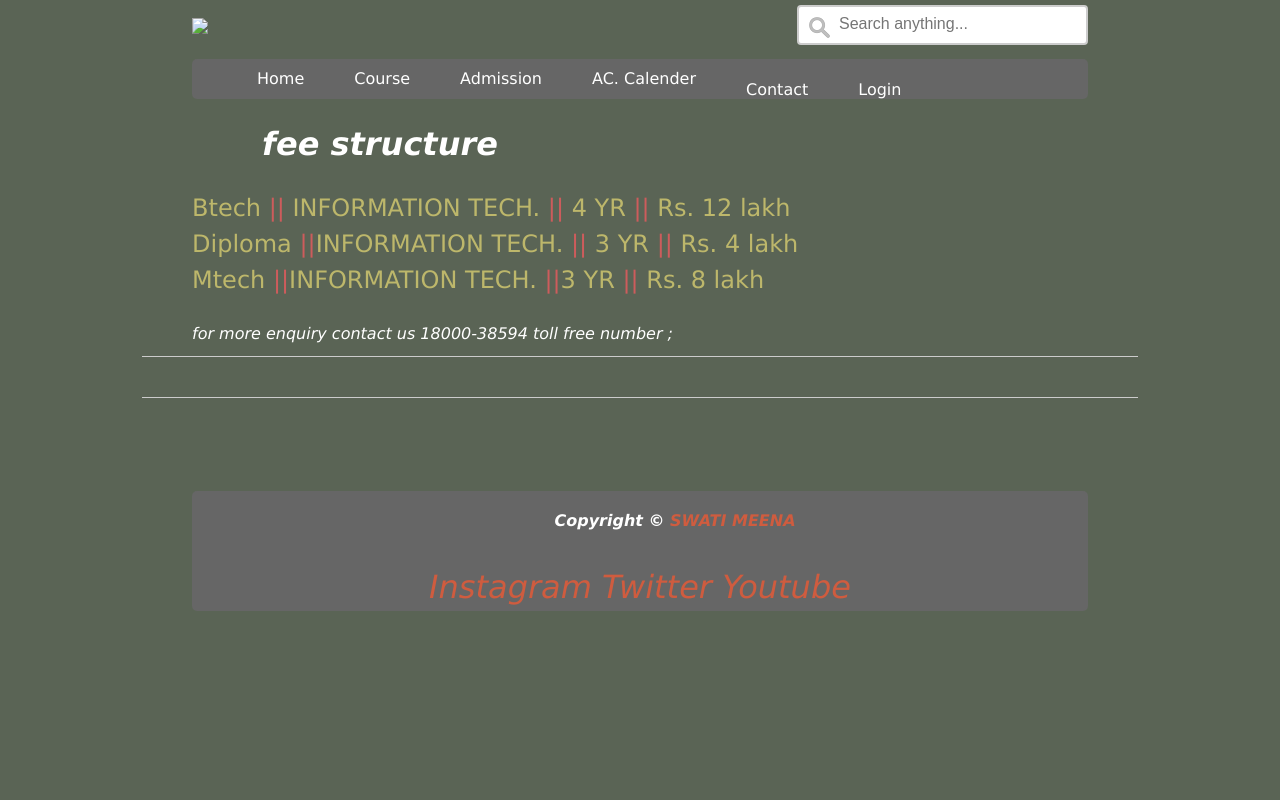
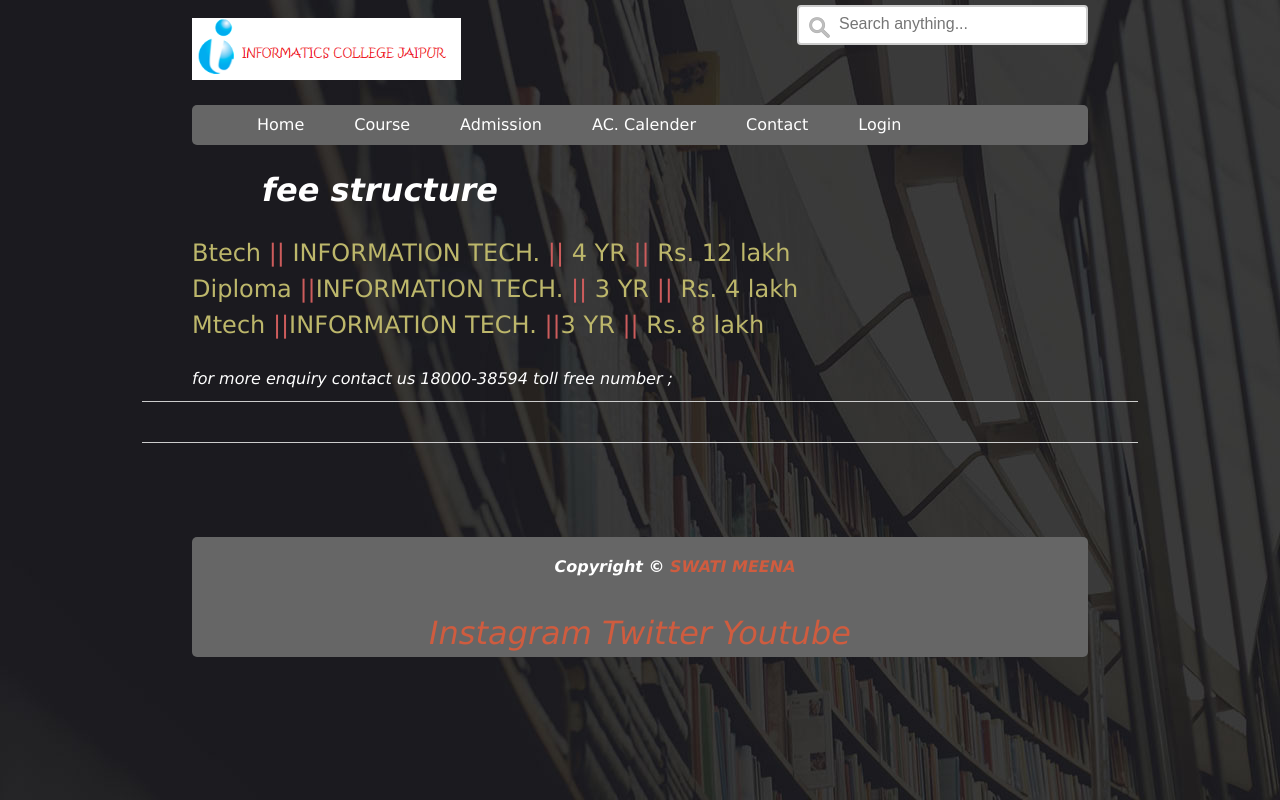
Before and after one commit to swatigothwal/informatics-college, a plain HTML site: page fees.html in a window 1280 px wide. Drawn offline with Linux system fonts and the light colour scheme; files that its build step writes are made by us from their sources; a script that the page names is missing; files whose address does not match are found by name.

Commit message:
Update fees.html

```diff
--- a/fees.html
+++ b/fees.html
@@ -4,7 +4,7 @@
 	<title>Informatics College</title>
 <style>
 body{
-   background-image:url("images/milestones_background.jpg");
+   background-image:url("milestones_background.jpg");
   backgound-repeat: no-repeat;
 }
 </style>
@@ -18,7 +18,7 @@ body{
 </head>
 <body class="body">
 <header class="mainheader">
-	<img src="images/LL.png">
+	<img src="LL.png">
 	<content id="search">
 		<form>
   <input type="text" name="search" placeholder="Search anything..." onclick="window.location.href='search.html'">
```
